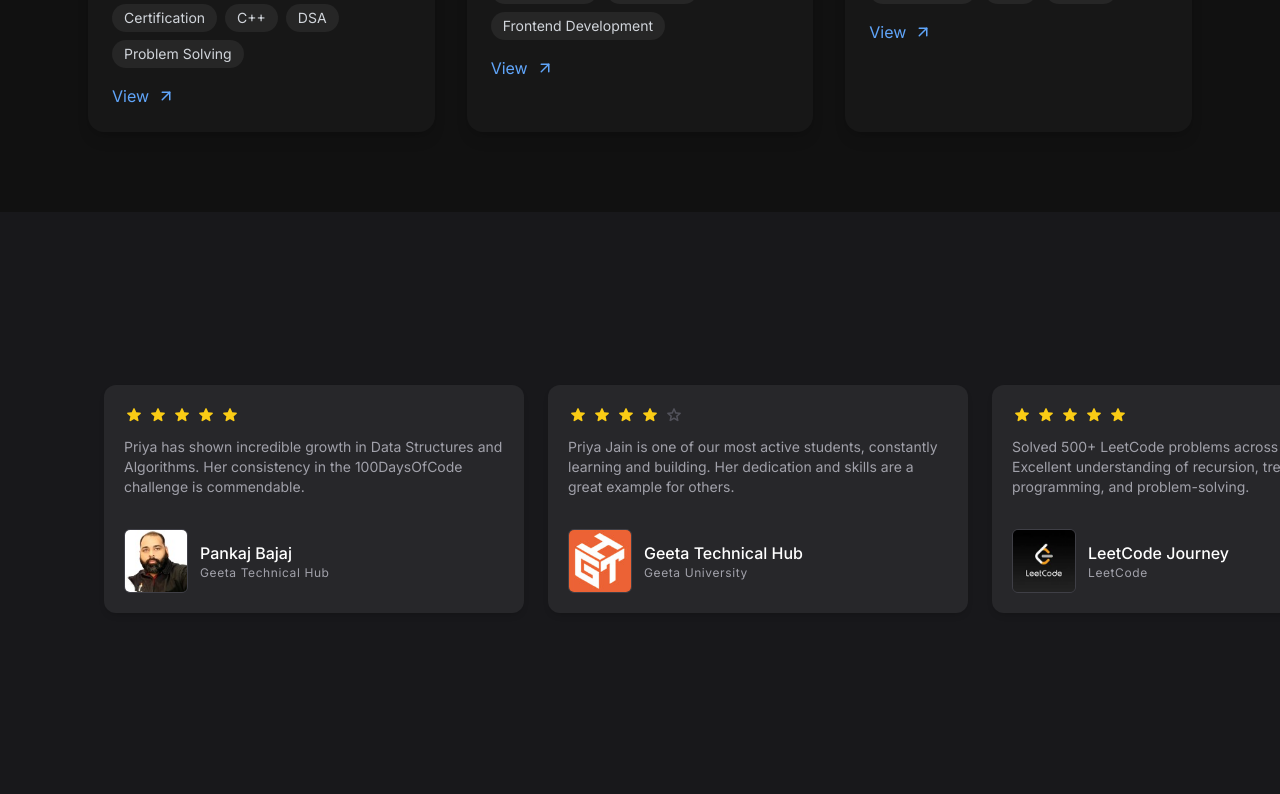
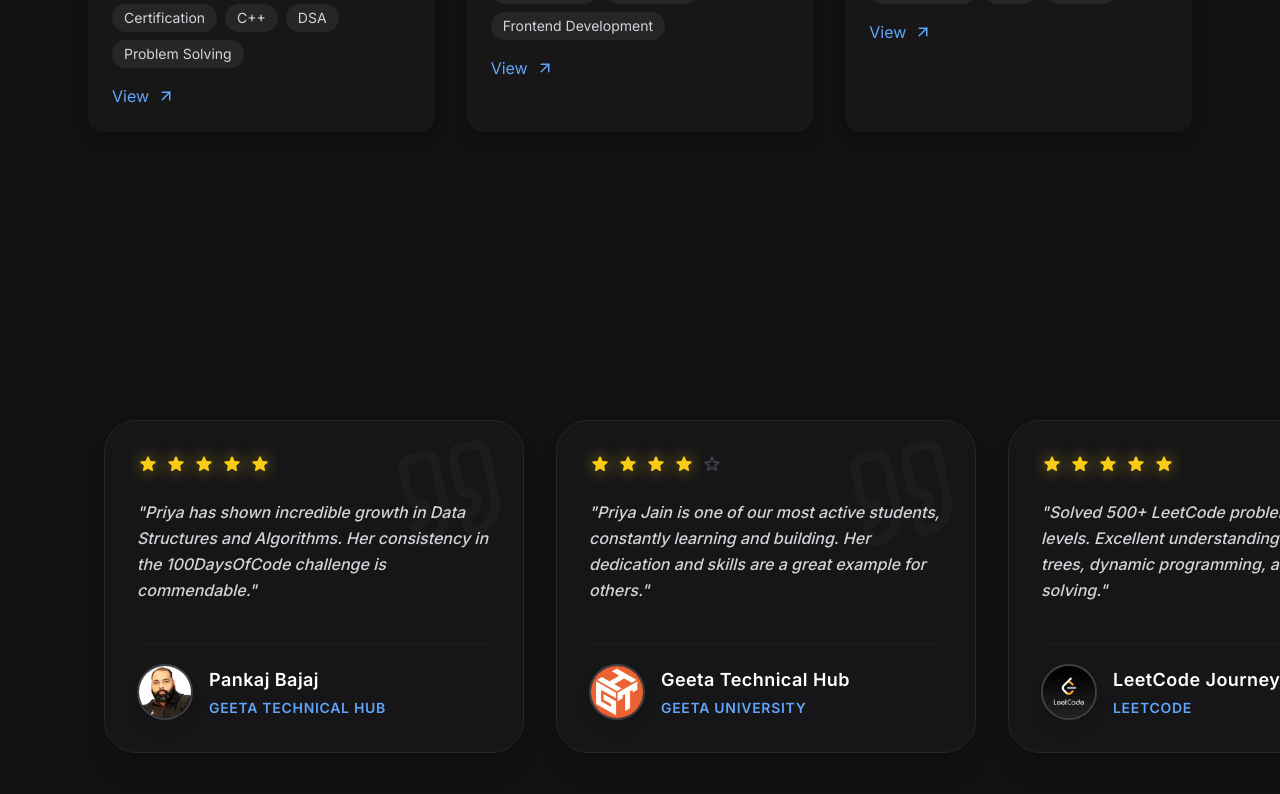
Before and after one commit to PJain7988/Portfolio, a React (Vite) app: page / in a window 1280 px wide. Shown: the part 7351-8145 px from the top of the page. Built offline with nearby package versions, Linux system fonts and the light colour scheme.

Commit message:
Redesign Testimonials/Reviews section to feature premium frosted glass cards and glowing accents

```diff
--- a/src/components/Review.jsx
+++ b/src/components/Review.jsx
@@ -71,12 +71,12 @@ const Review = () => {
   }, []);
 
   return (
-    <section id="reviews" className="section overflow-hidden">
-      <div className="container">
-        <h2 className="headline-2 mb-8 reveal-up text-center text-white">
-          What Others Say About Me
+    <section id="reviews" className="section overflow-hidden py-20 bg-[#111]">
+      <div className="container max-w-7xl mx-auto px-6">
+        <h2 className="text-3xl md:text-5xl font-bold text-center mb-16 text-white reveal-up">
+          What <span className="text-transparent bg-clip-text bg-gradient-to-r from-blue-400 to-cyan-400">Others Say</span>
         </h2>
-        <div className="scrub-slide flex gap-6 w-fit flex-nowrap px-2">
+        <div className="scrub-slide flex gap-8 w-fit flex-nowrap px-2 pb-10">
           {reviews.map(({ content, name, imgSrc, company, rating }, key) => (
             <ReviewCard
               key={key}
--- a/src/components/ReviewCard.jsx
+++ b/src/components/ReviewCard.jsx
@@ -1,18 +1,23 @@
 import React from 'react';
 import PropTypes from 'prop-types';
+import { Quote } from 'lucide-react';
 
 const ReviewCard = ({ content, imgSrc, name, company, rating = 5 }) => {
   const maxStars = 5;
 
   return (
-    <div className="bg-zinc-800 p-5 rounded-xl min-w-[320px] lg:min-w-[420px] flex flex-col shadow-md hover:shadow-lg transition-shadow">
+    <div className="relative bg-zinc-900/80 backdrop-blur-sm border border-zinc-800 p-8 rounded-[2rem] min-w-[320px] lg:min-w-[420px] flex flex-col shadow-xl hover:border-blue-500/30 hover:shadow-[0_0_30px_rgba(59,130,246,0.15)] transition-all duration-300 group overflow-hidden">
+
+      {/* Decorative Quote Icon Background */}
+      <Quote className="absolute top-4 right-4 w-28 h-28 text-zinc-800/40 -rotate-12 group-hover:text-blue-500/10 transition-colors" />
+
       {/* Star Rating */}
-      <div className="flex items-center gap-1 mb-3">
+      <div className="flex items-center gap-1.5 mb-6 z-10 relative">
         {[...Array(maxStars)].map((_, i) => (
           <span
             key={i}
-            className={`material-symbols-rounded text-[20px] ${
-              i < rating ? 'text-yellow-400' : 'text-zinc-600'
+            className={`material-symbols-rounded text-[22px] ${
+              i < rating ? 'text-yellow-400 drop-shadow-[0_0_8px_rgba(250,204,21,0.6)]' : 'text-zinc-700'
             }`}
             style={{
               fontVariationSettings: `"FILL" ${i < rating ? 1 : 0}`,
@@ -24,23 +29,23 @@ const ReviewCard = ({ content, imgSrc, name, company, rating = 5 }) => {
       </div>
 
       {/* Review Text */}
-      <p className="text-zinc-400 mb-8 text-sm">{content}</p>
+      <p className="text-zinc-300 mb-10 text-base leading-relaxed z-10 relative font-medium italic">"{content}"</p>
 
       {/* User Info */}
-      <div className="flex items-center gap-3 mt-auto">
-        <figure className="w-16 h-16 rounded-md overflow-hidden border border-zinc-700">
+      <div className="flex items-center gap-4 mt-auto z-10 relative border-t border-zinc-800/50 pt-5">
+        <figure className="w-14 h-14 rounded-full overflow-hidden border-2 border-zinc-700 group-hover:border-blue-400 transition-colors shadow-lg">
           <img
             src={imgSrc}
             alt={name}
-            width={64}
-            height={64}
+            width={56}
+            height={56}
             loading="lazy"
             className="w-full h-full object-cover"
           />
         </figure>
         <div>
-          <p className="text-white font-medium">{name}</p>
-          <p className="text-xs text-zinc-400 tracking-wider">{company}</p>
+          <p className="text-white font-bold text-lg tracking-wide">{name}</p>
+          <p className="text-sm text-blue-400 font-semibold uppercase tracking-wider mt-1">{company}</p>
         </div>
       </div>
     </div>
```
